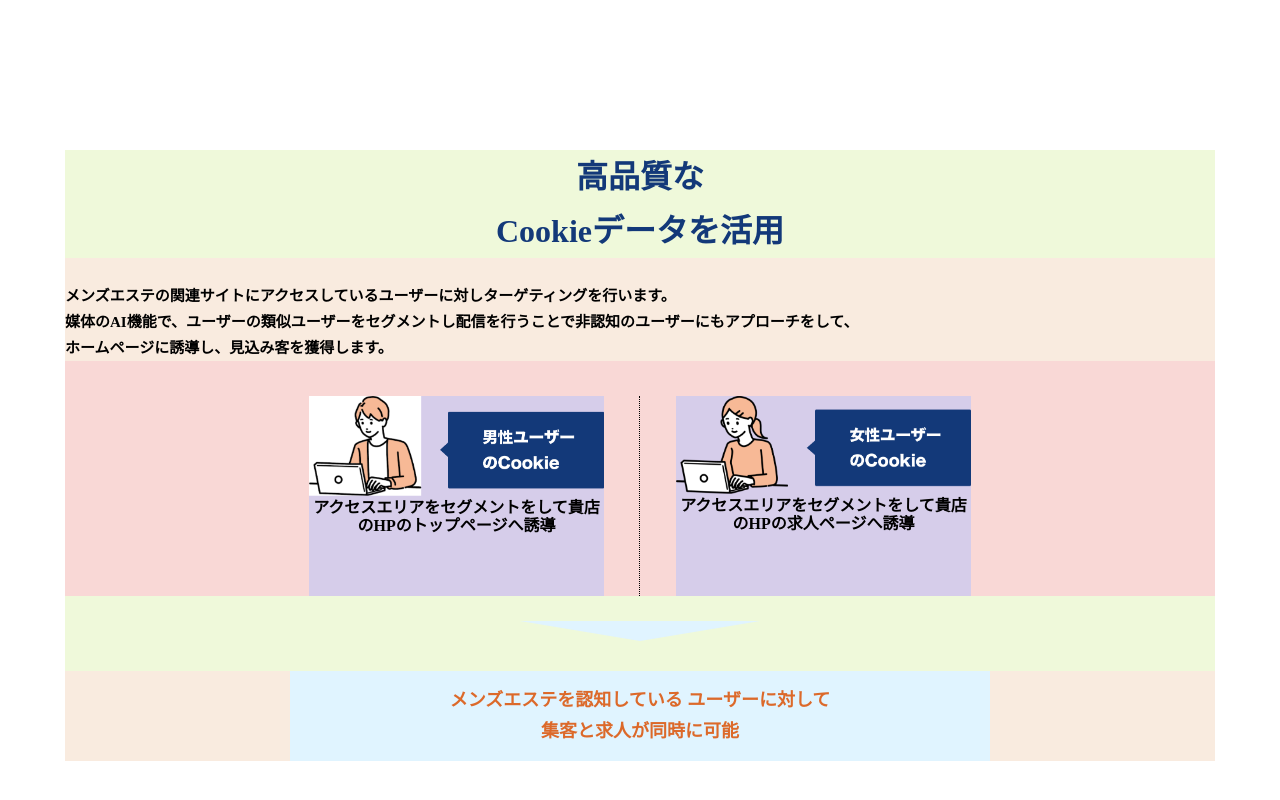
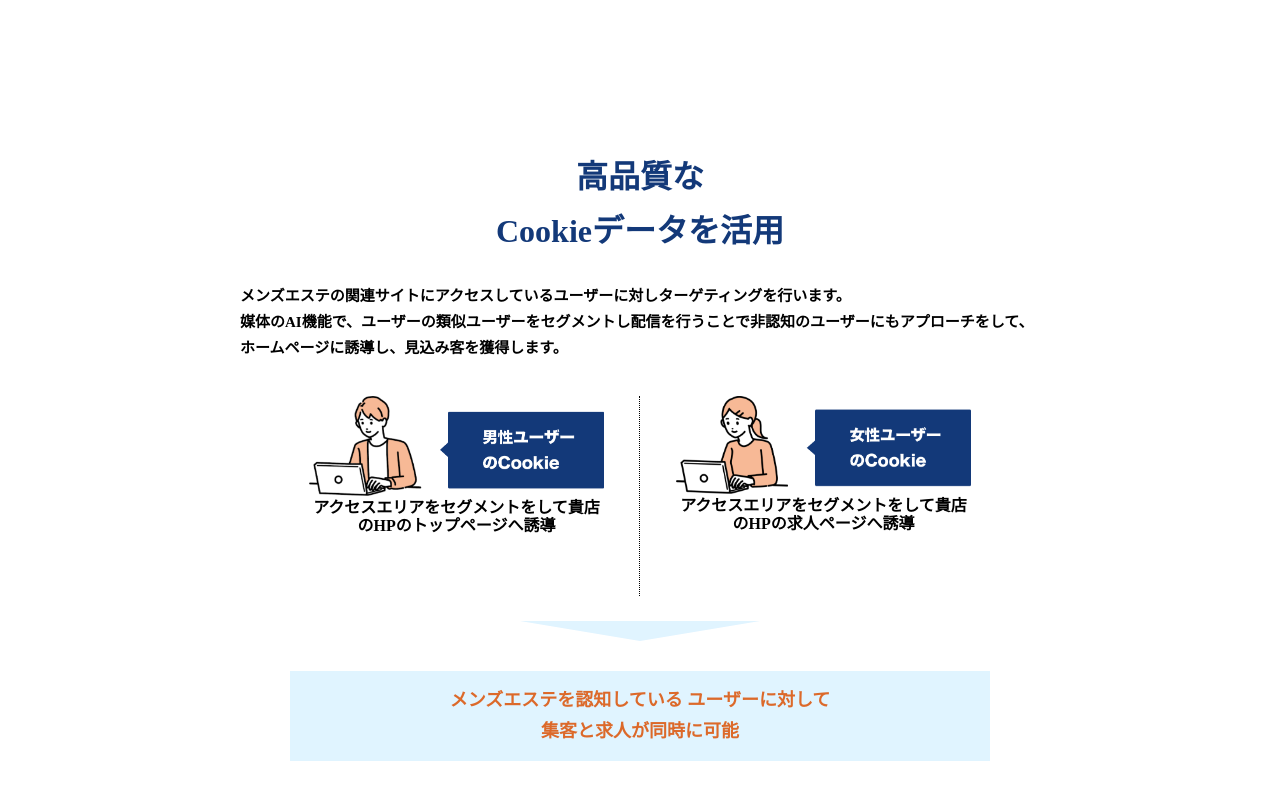
Before and after one commit to shimamaru/a-tetch-html-, a website: page html/util.html in a window 1280 px wide. Shown: the part 350-1150 px from the top of the page. Drawn offline with Linux system fonts and the light colour scheme.

Commit message:
utilの完成

```diff
--- a/html/util.html
+++ b/html/util.html
@@ -16,7 +16,7 @@
             ⾼品質な <br />
             Cookieデータを活⽤
           </h2>
-          <p class="util_desc">
+          <p class="util__desc">
             メンズエステの関連サイトにアクセスしているユーザーに対しターゲティングを⾏います。<br />
             媒体のAI機能で、ユーザーの類似ユーザーをセグメントし配信を⾏うことで⾮認知のユーザーにもアプローチをして、
             <br class="pc-only" />
--- a/scss/util.scss
+++ b/scss/util.scss
@@ -15,31 +15,33 @@
   }
   margin: 500px 0;
   .util__inner {
-    background-color: $green-pale;
+    // background-color: $green-pale;
     width: 90%;
     max-width: 1150px;
     margin: 0 auto;
     .util__text {
       margin: 0 auto;
       font-weight: bold;
-      background-color: $blue-pale;
+      // background-color: $blue-pale;
       .util__title {
         text-align: center;
         font-size: 32px;
         line-height: 54px;
         color: $blue;
-        background-color: $yellow-pale;
+        // background-color: $yellow-pale;
         @media (max-width: $breakpoint-lg) {
           font-size: 25px;
           line-height: 43px;
         }
       }
-      .util_desc {
+      .util__desc {
+        max-width: 800px;
+        margin: 0 auto;
         padding-top: 25px;
         font-size: 15px;
         line-height: 26px;
         color: $black;
-        background-color: $orange-pale;
+        // background-color: $orange-pale;
         @media (max-width: $breakpoint-lg) {
           padding: 0 10px;
         }
@@ -51,14 +53,14 @@
       display: flex;
       justify-content: center;
       column-gap: 35px;
-      background-color: $red-pale;
+      // background-color: $red-pale;
       @media (max-width: $breakpoint-lg) {
         height: 360px;
         flex-direction: column;
         padding-top: 25px;
       }
       .util__item {
-        background-color: $purple-pale;
+        // background-color: $purple-pale;
         width: 100%;
         max-width: 295px;
         @media (max-width: $breakpoint-lg) {
@@ -95,11 +97,17 @@
         width: 1px;
         height: 200px;
         border-left: 1px dotted #000;
+        @media (max-width: $breakpoint-lg) {
+          margin: 15px auto;
+          height: 1px;
+          width: 300px;
+          border-bottom: 1px dotted #000;
+        }
       }
     }
     .util__ince {
       position: relative;
-      background-color: $orange-pale;
+      // background-color: $orange-pale;
       width: 100%; /* 親要素の幅を設定 */
       @media (max-width: $breakpoint-lg) {
         padding-top: 15px;
@@ -107,7 +115,7 @@
 
       .util__arrow {
         padding-top: 25px;
-        background-color: $yellow-pale;
+        // background-color: $yellow-pale;
         top: 30px;
         height: 50px;
         width: 100%;
@@ -130,6 +138,7 @@
       width: 100%;
       max-width: 700px;
       text-align: center;
+      // background-color: $sky_blue;
       background-color: $sky_blue;
       font-size: 18px;
       font-weight: bold;
```
Also changed, not shown: css/util.css, 1 other file.
